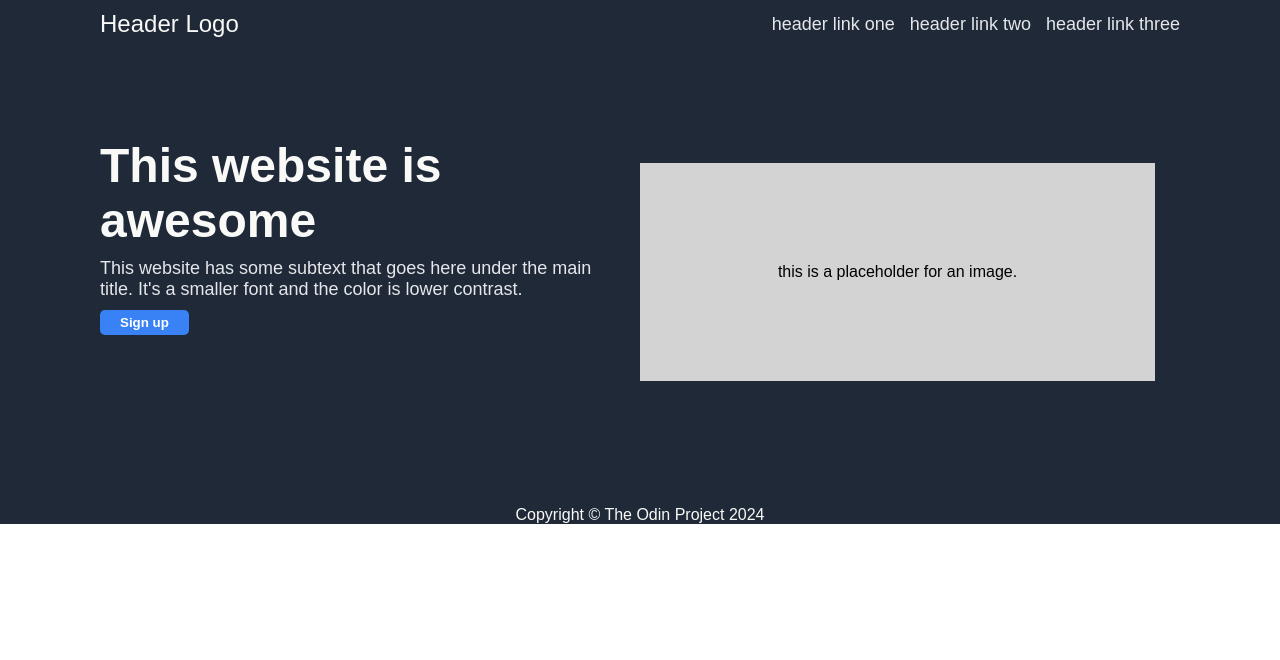
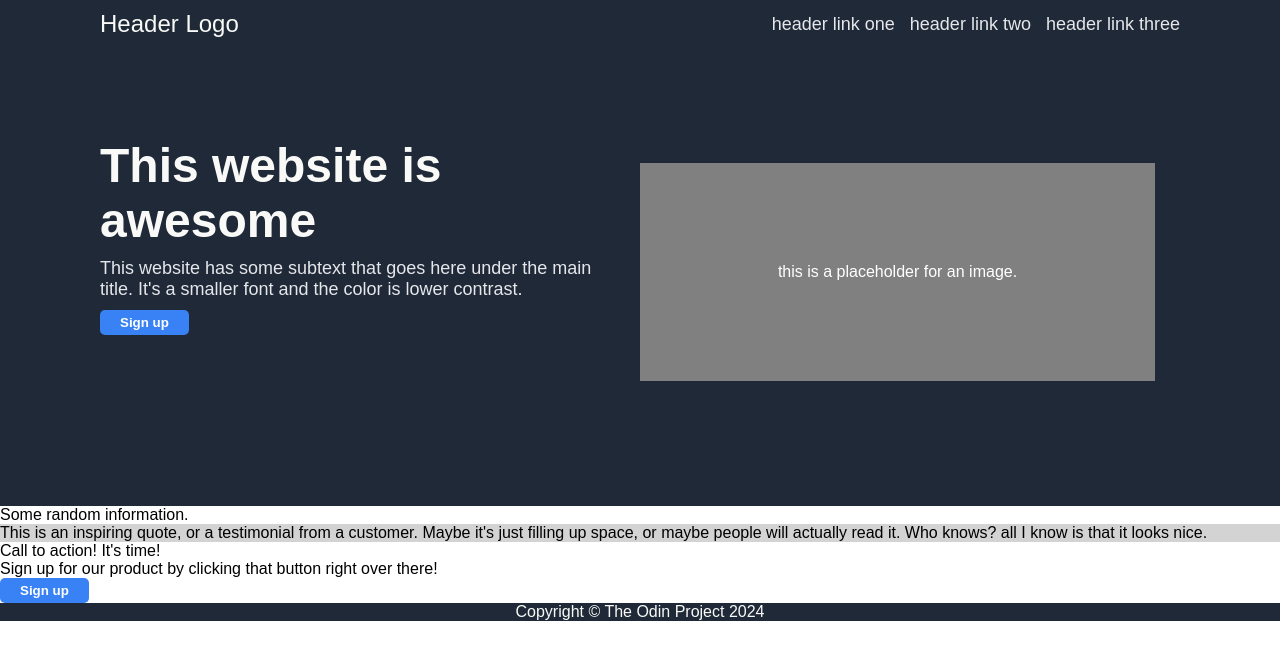
Before and after one commit to lim-cm/odin-landing-page, a plain HTML site: page index.html in a window 1280 px wide. Drawn offline with Linux system fonts and the light colour scheme.

Commit message:
put finishing touches on skeleton

```diff
--- a/index.html
+++ b/index.html
@@ -27,13 +27,30 @@
         <div class = placeholder>this is a placeholder for an image.</div>
     </div>
     <div class = random-information>
-
+        <div class = random-text>Some random information.</div>
+        <div class = image-container>
+            <div class="image"></div>
+            <div class="image"></div>
+            <div class="image"></div>
+            <div class="image"></div>
+        </div>
     </div>
     <div class = quote>
-
+        This is an inspiring quote, or a testimonial from a customer. Maybe it's just filling up space, or maybe
+        people will actually read it. Who knows? all I know is that it looks nice.
     </div>
     <div class = call-to-action>
-
+        <div class = blue-box>
+            <div class = left-blue-box-items>
+                <div class = bold-call>Call to action! It's time!</div>
+                <div class = call-sentence>
+                    Sign up for our product by clicking that button right over there!
+                </div>
+            </div>
+            <div class="sign-up">
+                <button class="button2">Sign up</button>
+            </div>
+        </div>
     </div>
     <div class = footer>Copyright © The Odin Project 2024</div>
 </body>
--- a/style.css
+++ b/style.css
@@ -77,10 +77,15 @@ button{
 .placeholder{
     flex: 1 1 0;
     width: 0;
-    background-color: lightgray;
+    background-color: gray;
+    color: white;
     text-align: center;
     padding: 100px 0;
     margin: 25px;
+}
+
+.quote{
+    background-color: lightgray;
 }
 
 .footer{
```
